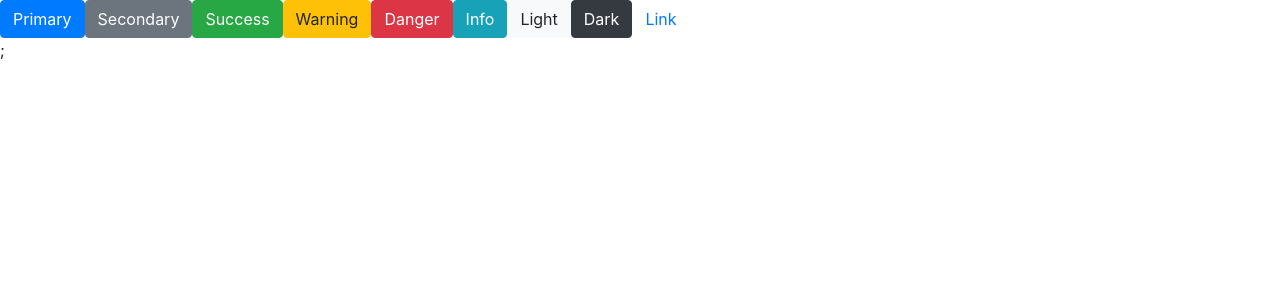
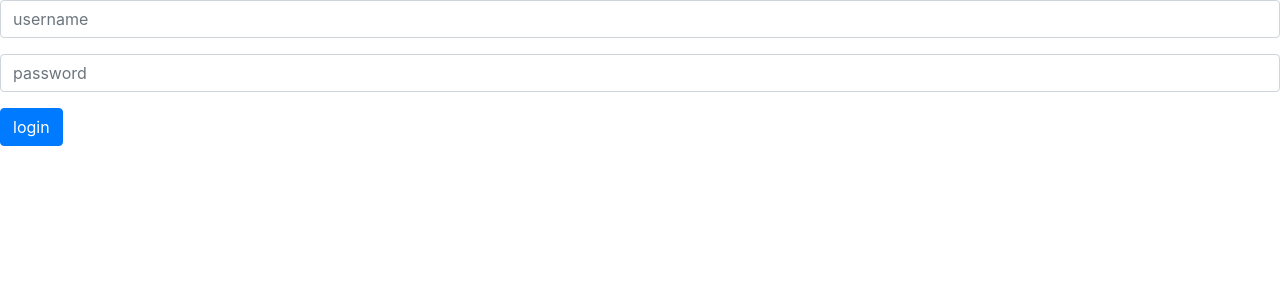
Before and after one commit to glennneiger/cm2, a React (Create React App) app: page / in a window 1280 px wide. Shown: the top 300 px of the page. Built offline with nearby package versions, Linux system fonts and the light colour scheme.

Commit message:
Add Login

```diff
--- a/src/App.tsx
+++ b/src/App.tsx
@@ -1,22 +1,13 @@
 import React, { Component } from 'react';
 
 import { Button, ButtonToolbar } from 'react-bootstrap';
+import Login from './Login';
 
 class App extends Component {
   render() {
     return (
       <div>
-        <ButtonToolbar>
-          <Button variant="primary">Primary</Button>
-          <Button variant="secondary">Secondary</Button>
-          <Button variant="success">Success</Button>
-          <Button variant="warning">Warning</Button>
-          <Button variant="danger">Danger</Button>
-          <Button variant="info">Info</Button>
-          <Button variant="light">Light</Button>
-          <Button variant="dark">Dark</Button>
-          <Button variant="link">Link</Button>
-        </ButtonToolbar>;
+        <Login />
       </div>
     );
   }
--- /dev/null
+++ b/src/Login.tsx
@@ -0,0 +1,31 @@
+import React, { Component } from 'react';
+
+import { Button, ButtonToolbar, Form } from 'react-bootstrap';
+
+class Login extends Component {
+  onSubmit = ( e: React.MouseEvent ) => {
+    e.preventDefault();
+    console.log( "onsubmit" );
+  }
+
+  render() {
+    return (
+      <div>
+        <Form>
+          <Form.Group controlId="formBasicEmail">
+            <Form.Control type="text" placeholder="username" />
+          </Form.Group>
+
+          <Form.Group controlId="formBasicPassword">
+            <Form.Control type="password" placeholder="password" />
+          </Form.Group>
+          <Button variant="primary" type="submit" onClick={ this.onSubmit }>
+            login
+          </Button>
+        </Form>
+      </div>
+    );
+  }
+}
+
+export default Login;
```
